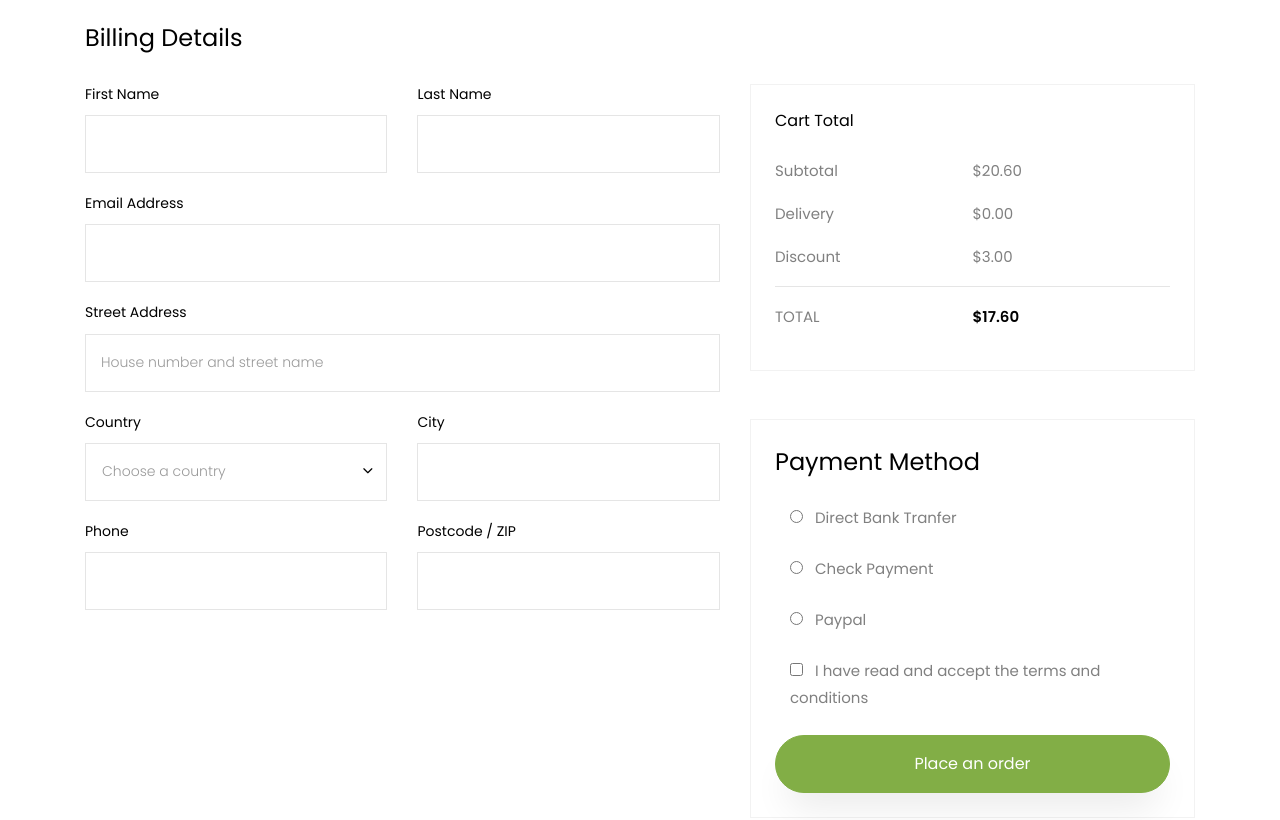
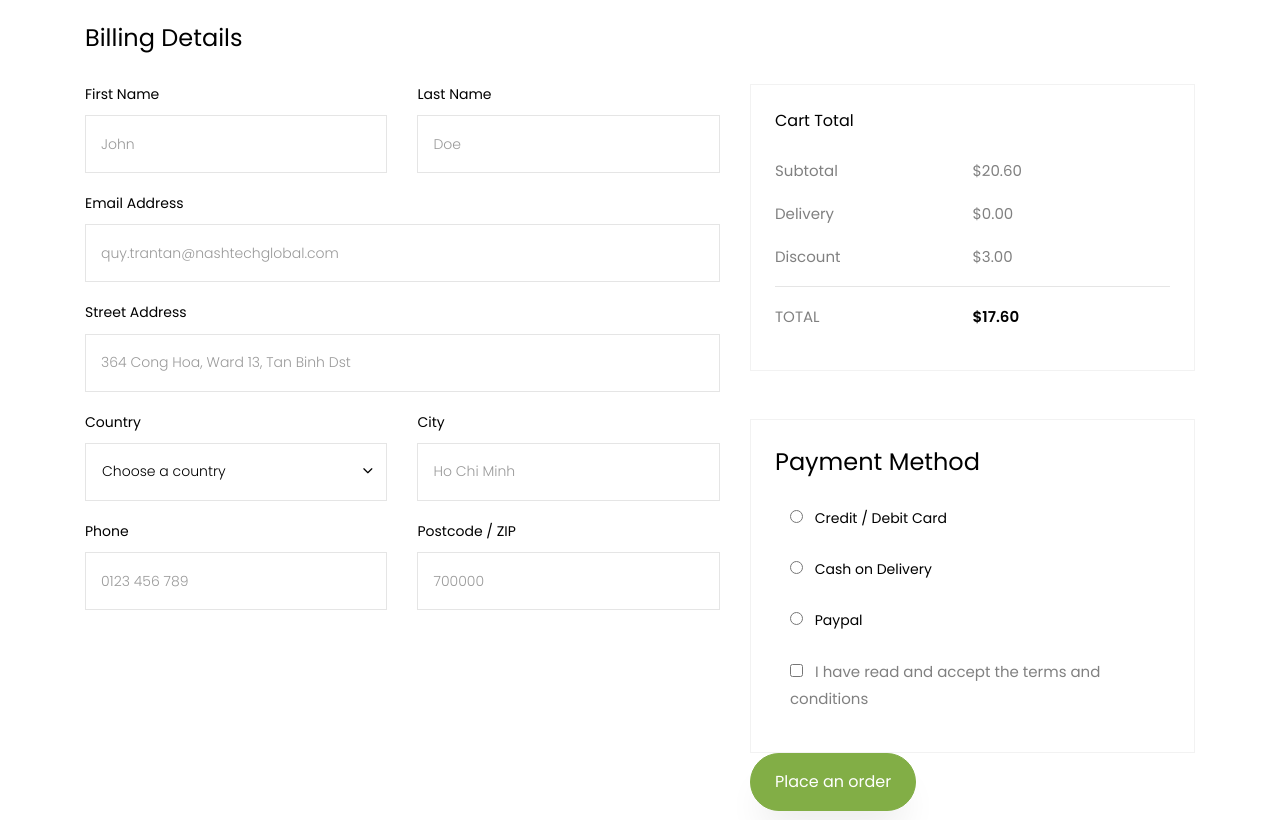
Before and after one commit to quytrandev/nashtech-angular-intensive-assignment-foodshop, an Angular app: page /checkout in a window 1280 px wide. Shown: the part 443-1263 px from the top of the page. Built offline with nearby package versions, Linux system fonts and the light colour scheme; sample sign-in values are in the browser's storage.

Commit message:
Update checkout component & its services

```diff
--- a/src/app/backend-less/cart-fake-backend.ts
+++ b/src/app/backend-less/cart-fake-backend.ts
@@ -7,7 +7,8 @@ const usersKey = 'quytranfood-cart';
 
 export function CartFakeBackendInterceptor(request: HttpRequest<any>, next: HttpHandlerFn): Observable<HttpEvent<any>> {
     const { url, method, headers, body } = request;
-    let cartItems: any[] =[];
+    let cartItems: any[] = [];
+    let checkoutObject: any = {};
     return handleRoute();
 
     function handleRoute() {
@@ -16,6 +17,8 @@ export function CartFakeBackendInterceptor(request: HttpRequest<any>, next: Http
                 return getCartItems();
             case url.endsWith('/cart/add') && method === 'POST':
                 return addToCart();
+            case url.endsWith('/cart/proceedCheckout') && method === 'POST':
+                return storeCheckoutInfo();
             default:
                 // pass through any requests not handled above
                 return next(request);
@@ -34,6 +37,13 @@ export function CartFakeBackendInterceptor(request: HttpRequest<any>, next: Http
         return ok();
     }
 
+    function storeCheckoutInfo() {
+        checkoutObject = body;
+        window.localStorage.setItem('quytranfood-cart-checkout', JSON.stringify(checkoutObject));
+
+        return ok();
+
+    }
     function ok(body?: any) {
         return of(new HttpResponse({ status: 200, body }));
     }
--- a/src/app/body/cart/cart.component.html
+++ b/src/app/body/cart/cart.component.html
@@ -124,7 +124,7 @@
             <span>Total</span>
             <span>${{grandTotal| number:'1.2-2' }}</span>
           </p>
-          <button class="btn btn-primary py-3 px-4">Proceed to Checkout</button>
+          <button routerLink="/checkout" (click)="storeCheckoutInfo()"class="btn btn-primary py-3 px-4">Proceed to Checkout</button>
 
         </div>
       </div>
--- a/src/app/body/cart/cart.component.ts
+++ b/src/app/body/cart/cart.component.ts
@@ -5,6 +5,7 @@ import { FormBuilder, FormGroup, ReactiveFormsModule, Validators } from '@angula
 import { first } from 'rxjs';
 import { AlertService } from '../../services/alert.service';
 import { AlertComponent } from "../../alert/alert.component";
+import { Router } from '@angular/router';
 
 @Component({
   selector: 'app-cart',
@@ -34,6 +35,8 @@ export class CartComponent implements OnInit {
       { value: "my", name: "Malaysia", shippingFee: 9.99 },
       { value: "usa", name: "America", shippingFee: 25.69 },
     ];
+
+  checkoutObject: any = {};
   cartSubTotal!: number;
   shippingFee: number = 0.00;
   discountObject!:any;
@@ -43,7 +46,7 @@ export class CartComponent implements OnInit {
   discountPercentage:string = "%";
   grandTotal!: number;
 
-  constructor(private cartService: CartService, private formBuilder: FormBuilder, private alertService: AlertService) {
+  constructor(private cartService: CartService, private formBuilder: FormBuilder, private alertService: AlertService,  private router: Router) {
   }
   ngOnInit(): void {
     this.cartService.getCartItems().pipe(first()).subscribe(items => this.cartItems = items);
@@ -117,4 +120,28 @@ export class CartComponent implements OnInit {
     this.grandTotal = this.cartSubTotal + this.shippingFee - this.discountOnSubTotal;
     return item;
   }
+
+  storeCheckoutInfo()
+  {
+    this.checkoutObject.subTotal = this.cartSubTotal;
+    this.checkoutObject.delivery = this.shippingFee;
+    this.checkoutObject.discount = this.discountOnSubTotal;
+    this.checkoutObject.grandTotal = this.grandTotal
+
+    console.log(this.checkoutObject);
+    this.cartService.storeCheckoutInfo(this.checkoutObject).pipe(first()).subscribe({
+      next: () => {
+        this.router.navigateByUrl('/checkout');
+      },
+      error: error => {
+        if (error.hasOwnProperty("error")) {
+          this.alertService.error(error.error.message);
+        }
+        else {
+          this.alertService.error(error);
+
+        }
+      }
+    });
+  }
 }
--- a/src/app/body/checkout/checkout.component.html
+++ b/src/app/body/checkout/checkout.component.html
@@ -10,16 +10,17 @@
 
 <section class="ftco-section">
     <div class="container">
+        <form id="checkout-form" [formGroup]="formCheckout" (ngSubmit)="onCheckoutSubmit()" action="#"
+            class="billing-form" >
             <div class="row justify-content-center">
                 <div class="col-xl-7 ftco-animate">
-                <form id="checkout-form" [formGroup]="formCheckout" (ngSubmit)="onCheckoutSubmit()" action="#"
-                    class="billing-form">
+
                     <h3 class="mb-4 billing-heading">Billing Details</h3>
                     <div class="row align-items-end">
                         <div class="col-md-6">
                             <div class="form-group">
                                 <label for="firstname">First Name</label>
-                                <input formControlName="firstName" type="text" class="form-control" placeholder=""
+                                <input formControlName="firstName" type="text" class="form-control" placeholder="John"
                                     [ngClass]="{ 'is-invalid': submitted && formCheckoutControls.firstName.errors }">
                                 <div *ngIf="submitted && formCheckoutControls.firstName.errors"
                                     class="invalid-feedback">
@@ -31,9 +32,9 @@
                         <div class="col-md-6">
                             <div class="form-group">
                                 <label for="lastname">Last Name</label>
-                                <input formControlName="lastName"  type="text" class="form-control" placeholder=""[ngClass]="{ 'is-invalid': submitted && formCheckoutControls.lastName.errors }">
-                                <div *ngIf="submitted && formCheckoutControls.lastName.errors"
-                                    class="invalid-feedback">
+                                <input formControlName="lastName" type="text" class="form-control" placeholder="Doe"
+                                    [ngClass]="{ 'is-invalid': submitted && formCheckoutControls.lastName.errors }">
+                                <div *ngIf="submitted && formCheckoutControls.lastName.errors" class="invalid-feedback">
                                     <div *ngIf="formCheckoutControls.lastName.errors">Last Name is required</div>
 
                                 </div>
@@ -43,9 +44,9 @@
                         <div class="col-md-12">
                             <div class="form-group">
                                 <label for="emailaddress">Email Address</label>
-                                <input formControlName="email" type="email" class="form-control" placeholder=""[ngClass]="{ 'is-invalid': submitted && formCheckoutControls.email.errors }">
-                                <div *ngIf="submitted && formCheckoutControls.email.errors"
-                                    class="invalid-feedback">
+                                <input formControlName="email" type="email" class="form-control" placeholder="quy.trantan@nashtechglobal.com"
+                                    [ngClass]="{ 'is-invalid': submitted && formCheckoutControls.email.errors }">
+                                <div *ngIf="submitted && formCheckoutControls.email.errors" class="invalid-feedback">
                                     <div *ngIf="formCheckoutControls.email.errors">Email is required</div>
                                     <div *ngIf="formCheckoutControls.email.errors.email">Incorrect email format</div>
 
@@ -58,9 +59,10 @@
                         <div class="col-md-12">
                             <div class="form-group">
                                 <label for="streetaddress">Street Address</label>
-                                <input type="text" class="form-control" placeholder="House number and street name"formControlName="address" [ngClass]="{ 'is-invalid': submitted && formCheckoutControls.address.errors }">
-                                <div *ngIf="submitted && formCheckoutControls.address.errors"
-                                    class="invalid-feedback">
+                                <input type="text" class="form-control" placeholder="364 Cong Hoa, Ward 13, Tan Binh Dst"
+                                    formControlName="address"
+                                    [ngClass]="{ 'is-invalid': submitted && formCheckoutControls.address.errors }">
+                                <div *ngIf="submitted && formCheckoutControls.address.errors" class="invalid-feedback">
                                     <div *ngIf="formCheckoutControls.address.errors">Street Address is required</div>
 
                                 </div>
@@ -91,9 +93,9 @@
                         <div class="col-md-6">
                             <div class="form-group">
                                 <label for="towncity">City</label>
-                                <input type="text" class="form-control" placeholder=""formControlName="city" [ngClass]="{ 'is-invalid': submitted && formCheckoutControls.city.errors }">
-                                <div *ngIf="submitted && formCheckoutControls.city.errors"
-                                    class="invalid-feedback">
+                                <input type="text" class="form-control" placeholder="Ho Chi Minh" formControlName="city"
+                                    [ngClass]="{ 'is-invalid': submitted && formCheckoutControls.city.errors }">
+                                <div *ngIf="submitted && formCheckoutControls.city.errors" class="invalid-feedback">
                                     <div *ngIf="formCheckoutControls.city.errors">City is required</div>
 
                                 </div>
@@ -105,9 +107,9 @@
                         <div class="col-md-6">
                             <div class="form-group">
                                 <label for="phone">Phone</label>
-                                <input type="text" class="form-control" placeholder=""formControlName="phone" [ngClass]="{ 'is-invalid': submitted && formCheckoutControls.phone.errors }">
-                                <div *ngIf="submitted && formCheckoutControls.phone.errors"
-                                    class="invalid-feedback">
+                                <input type="text" class="form-control" placeholder="0123 456 789" formControlName="phone"
+                                    [ngClass]="{ 'is-invalid': submitted && formCheckoutControls.phone.errors }">
+                                <div *ngIf="submitted && formCheckoutControls.phone.errors" class="invalid-feedback">
                                     <div *ngIf="formCheckoutControls.phone.errors">Phone is required</div>
 
                                 </div>
@@ -116,9 +118,9 @@
                         <div class="col-md-6">
                             <div class="form-group">
                                 <label for="postcodezip">Postcode / ZIP</label>
-                                <input type="text" class="form-control" placeholder=""formControlName="postcode" [ngClass]="{ 'is-invalid': submitted && formCheckoutControls.postcode.errors }">
-                                <div *ngIf="submitted && formCheckoutControls.postcode.errors"
-                                    class="invalid-feedback">
+                                <input type="text" class="form-control" placeholder="700000" formControlName="postcode"
+                                    [ngClass]="{ 'is-invalid': submitted && formCheckoutControls.postcode.errors }">
+                                <div *ngIf="submitted && formCheckoutControls.postcode.errors" class="invalid-feedback">
                                     <div *ngIf="formCheckoutControls.postcode.errors">Postcode / ZIP is required</div>
 
                                 </div>
@@ -127,7 +129,6 @@
 
 
                     </div>
-                </form><!-- END -->
                 </div>
                 <div class="col-xl-5">
                     <div class="row mt-5 pt-3">
@@ -159,39 +160,64 @@
                                 <div class="form-group">
                                     <div class="col-md-12">
                                         <div class="radio">
-                                        <label><input type="radio" name="optradio" class="mr-2"> Direct Bank
-                                            Tranfer</label>
+                                            <label><input type="radio" checked="checked" formControlName="paymentMethod"
+                                                    class="mr-2" value="Credit / Debit Card"
+                                                    [ngClass]="{ 'is-invalid': submitted && formCheckoutControls.paymentMethod.errors }">
+                                                Credit / Debit Card</label>
                                         </div>
                                     </div>
                                 </div>
                                 <div class="form-group">
                                     <div class="col-md-12">
                                         <div class="radio">
-                                        <label><input type="radio" name="optradio" class="mr-2"> Check Payment</label>
+                                            <label><input type="radio" formControlName="paymentMethod" class="mr-2"
+                                                    value="Cash on Delivery"
+                                                    [ngClass]="{ 'is-invalid': submitted && formCheckoutControls.paymentMethod.errors }">
+                                                Cash on Delivery</label>
                                         </div>
                                     </div>
                                 </div>
                                 <div class="form-group">
                                     <div class="col-md-12">
                                         <div class="radio">
-                                        <label><input type="radio" name="optradio" class="mr-2"> Paypal</label>
+                                            <label><input type="radio" formControlName="paymentMethod" class="mr-2"
+                                                    value="Paypal"
+                                                    [ngClass]="{ 'is-invalid': submitted && formCheckoutControls.paymentMethod.errors }">
+                                                Paypal</label>
                                         </div>
                                     </div>
+                                </div>
+                                <div *ngIf="submitted && formCheckoutControls.paymentMethod.errors" class="" style="color:red">
+                                    <div *ngIf="formCheckoutControls.paymentMethod.errors">A payment method is required
+                                    </div>
+
                                 </div>
                                 <div class="form-group">
                                     <div class="col-md-12">
                                         <div class="checkbox">
-                                        <label><input type="checkbox" value="" class="mr-2"> I have read and accept the
-                                            terms and conditions</label>
+                                            <input type="checkbox" formControlName="acceptTermConditions" class="mr-2"
+                                                [ngClass]="{ 'is-invalid': submitted && formCheckoutControls.acceptTermConditions.errors}">
+                                            I have read and accept the
+                                            terms and conditions
+
                                         </div>
                                     </div>
+
+                                </div>
+                                <div *ngIf="submitted && formCheckoutControls.acceptTermConditions.errors" class="" style="color:red">
+                                    <div *ngIf="formCheckoutControls.acceptTermConditions.errors">Terms and
+                                        conditions must be agreed upon placing order</div>
+
+                                </div>
+
                             </div>
                             <input type="submit" form="checkout-form" value="Place an order"
                                 class="btn btn-primary py-3 px-4">
                         </div>
                     </div>
-                </div>
                 </div> <!-- .col-md-8 -->
             </div>
+        </form><!-- END -->
+
     </div>
 </section> <!-- .section -->
--- a/src/app/body/checkout/checkout.component.ts
+++ b/src/app/body/checkout/checkout.component.ts
@@ -35,17 +35,20 @@ export class CheckoutComponent {
       city: ['', Validators.required],
       phone: ['', Validators.required],
       postcode: ['', Validators.required],
-
+      paymentMethod:['',Validators.required],
+      acceptTermConditions: [false,Validators.requiredTrue]
     });
   }
   onCheckoutSubmit()
   {
     this.submitted = true;
+    console.log('submitted')
     if (this.formCheckout.invalid) {     // stop here if form is invalid
       return;
     }
+    console.log(this.formCheckoutControls.paymentMethod.value);
+    console.log(this.formCheckoutControls.acceptTermConditions.value);
 
-    console.log(this.formCheckoutControls.firstName);
   }
 
 }
--- a/src/app/services/cart.service.ts
+++ b/src/app/services/cart.service.ts
@@ -109,4 +109,10 @@ export class CartService {
 
         }, 0)
     }
+
+    storeCheckoutInfo(checkoutObject:any)
+    {
+        return this.http.post(`${environment.apiUrl}/cart/proceedCheckout`, checkoutObject);
+
+    }
 }
```
Also changed, not shown: public/css/style.css. Lines whose indentation alone changed are shown as unchanged.
